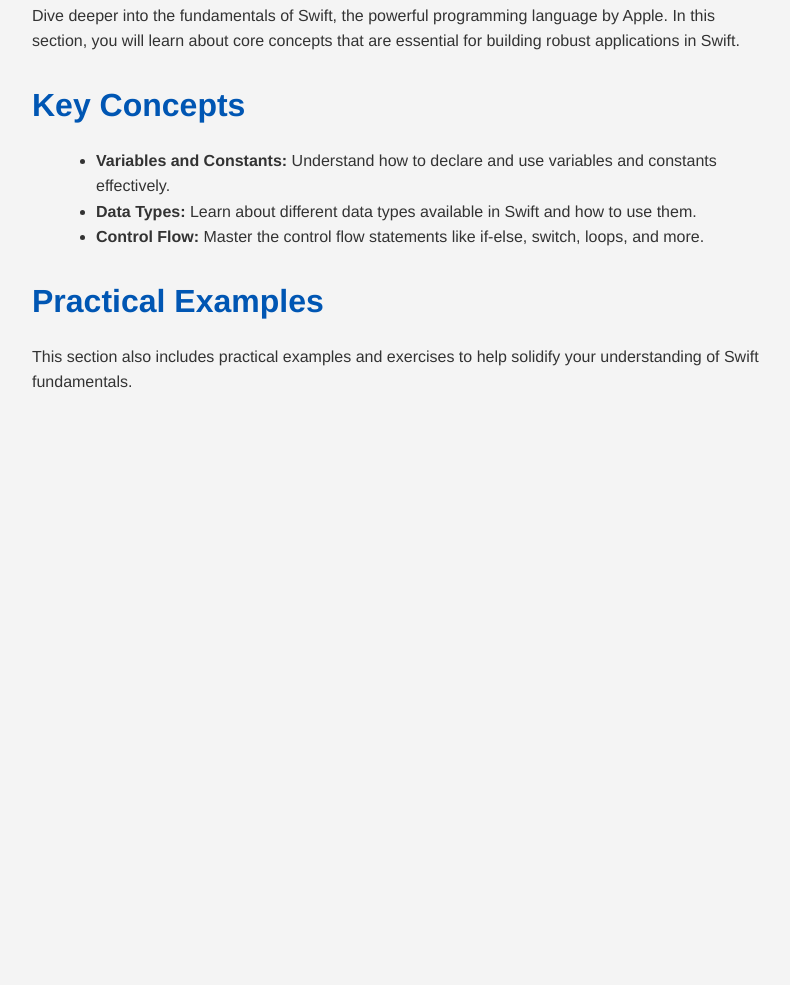
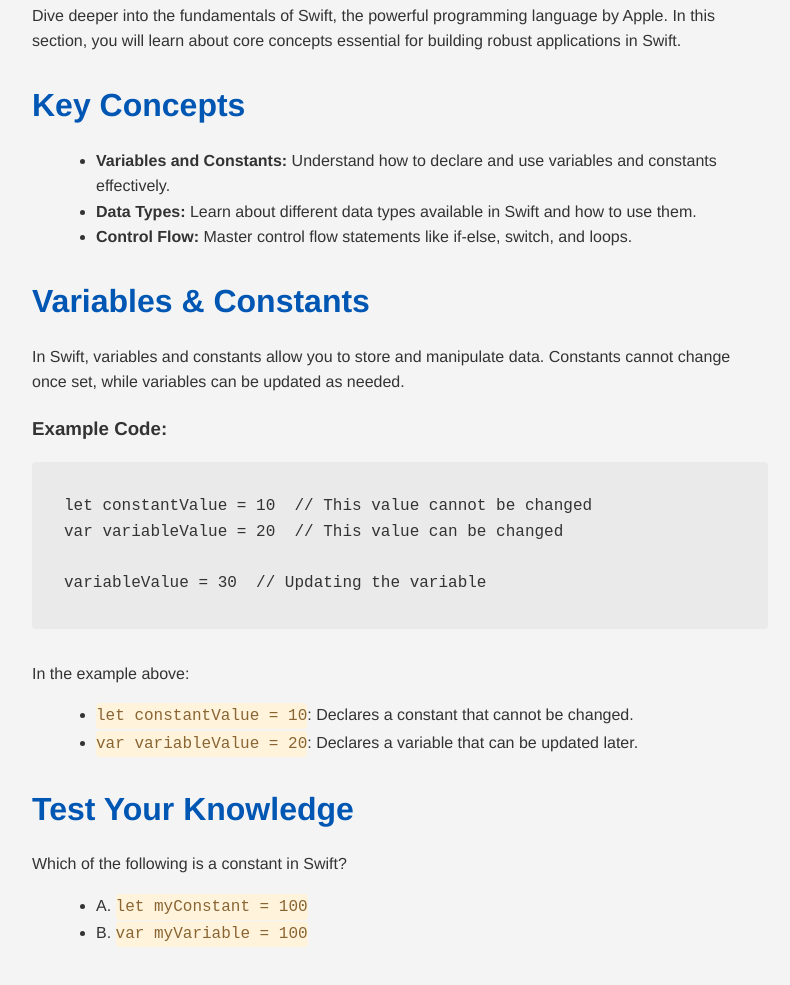
Before and after one commit to audivet/swift-data-analysis, a Gatsby site: page /swift-fundamentals in a window 1280 px wide. Shown: the part 253-1238 px from the top of the page, without its empty margins (240-1030 px from the left). Before the commit the page ends 800 px from the top, so only its background shows below. Built offline with nearby package versions, Linux system fonts and the light colour scheme; Gatsby itself is replaced by a stand-in of ours.

```diff
--- a/src/pages/learn-with-swift.js
+++ b/src/pages/learn-with-swift.js
@@ -1,4 +1,4 @@
-import React from "react";
+import * as React from "react";
 import { Link } from "gatsby";
 import Layout from "../components/layout";
 
@@ -6,10 +6,12 @@ const LearnWithSwift = () => (
   <Layout>
     <h1>Learn with Swift</h1>
     <ul>
+      <li><Link to="/intro-to-swift/">Intro to Swift</Link></li>
       <li><Link to="/swift-fundamentals/">Swift Fundamentals</Link></li>
+      <li><Link to="/data-types-swift/">Data Types in Swift</Link></li> {/* New link added */}
       <li><Link to="/data-visualization/">Data Visualization</Link></li>
       <li><Link to="/machine-learning/">Machine Learning</Link></li>
-      <li><Link to="/financial-analysis/">Financial Analysis</Link></li>
+      <li><Link to="/financial-analysis-swift/">Financial Analysis with Swift</Link></li>
     </ul>
   </Layout>
 );
--- a/src/pages/swift-fundamentals.js
+++ b/src/pages/swift-fundamentals.js
@@ -1,19 +1,46 @@
-import React from "react";
+import * as React from "react";
 import Layout from "../components/layout";
 
-const SwiftFundamentalsPage = () => (
+const SwiftFundamentals = () => (
   <Layout>
     <h1>Swift Fundamentals</h1>
-    <p>Dive deeper into the fundamentals of Swift, the powerful programming language by Apple. In this section, you will learn about core concepts that are essential for building robust applications in Swift.</p>
+    <p>Dive deeper into the fundamentals of Swift, the powerful programming language by Apple. In this section, you will learn about core concepts essential for building robust applications in Swift.</p>
+
     <h2>Key Concepts</h2>
     <ul>
       <li><strong>Variables and Constants:</strong> Understand how to declare and use variables and constants effectively.</li>
       <li><strong>Data Types:</strong> Learn about different data types available in Swift and how to use them.</li>
-      <li><strong>Control Flow:</strong> Master the control flow statements like if-else, switch, loops, and more.</li>
+      <li><strong>Control Flow:</strong> Master control flow statements like if-else, switch, and loops.</li>
     </ul>
-    <h2>Practical Examples</h2>
-    <p>This section also includes practical examples and exercises to help solidify your understanding of Swift fundamentals.</p>
+
+    <h2>Variables & Constants</h2>
+    <p>
+      In Swift, variables and constants allow you to store and manipulate data. Constants cannot change once set, while variables can be updated as needed.
+    </p>
+
+    <h3>Example Code:</h3>
+    <pre>
+      {`let constantValue = 10  // This value cannot be changed
+var variableValue = 20  // This value can be changed
+
+variableValue = 30  // Updating the variable`}
+    </pre>
+
+    <p>
+      In the example above:
+      <ul>
+        <li><code>let constantValue = 10</code>: Declares a constant that cannot be changed.</li>
+        <li><code>var variableValue = 20</code>: Declares a variable that can be updated later.</li>
+      </ul>
+    </p>
+
+    <h2>Test Your Knowledge</h2>
+    <p>Which of the following is a constant in Swift?</p>
+    <ul>
+      <li>A. <code>let myConstant = 100</code></li>
+      <li>B. <code>var myVariable = 100</code></li>
+    </ul>
   </Layout>
 );
 
-export default SwiftFundamentalsPage;
+export default SwiftFundamentals;
```
Also changed, not shown: src/pages/data-types-swift.js (added, +41 -0 lines).
